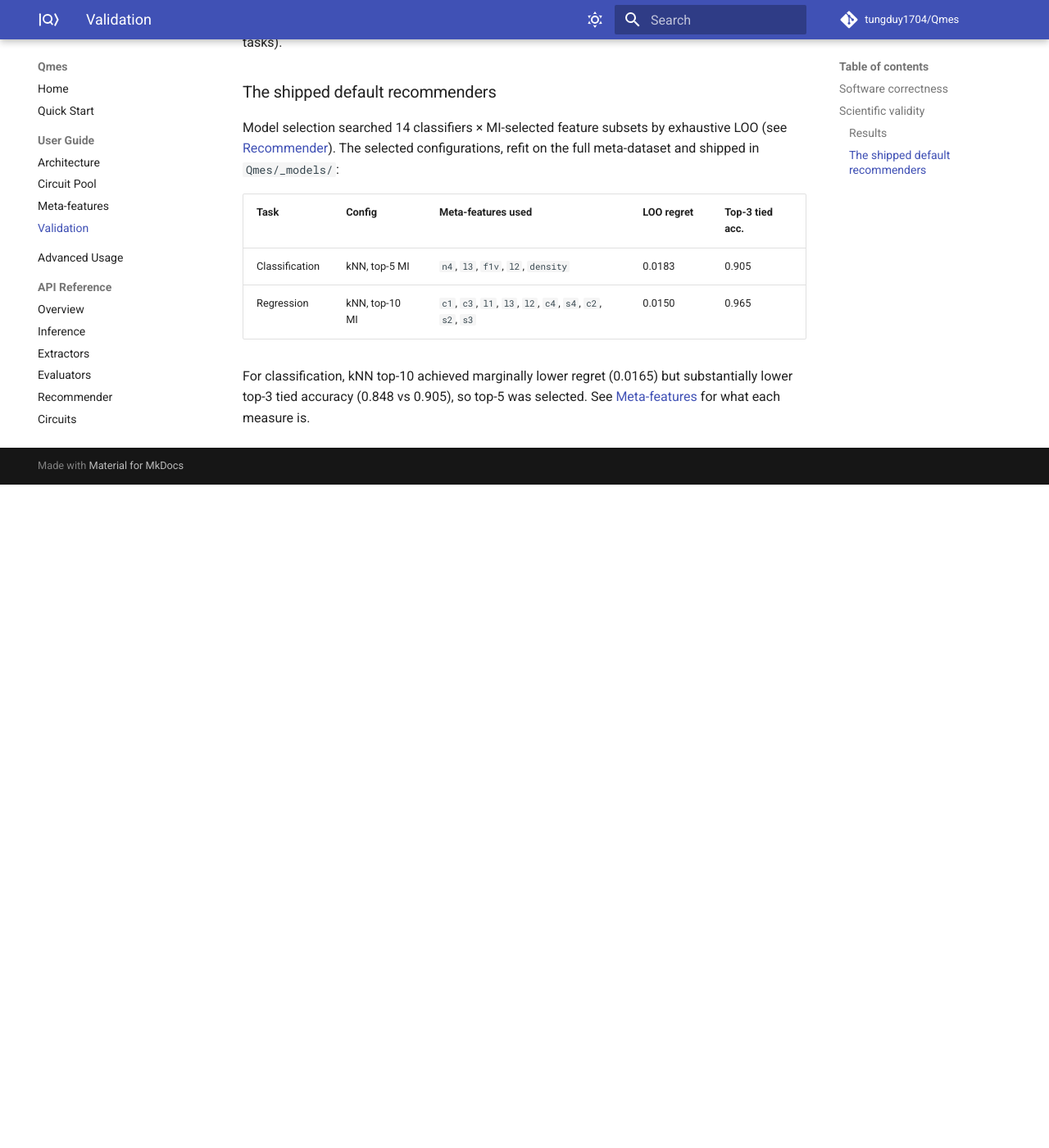
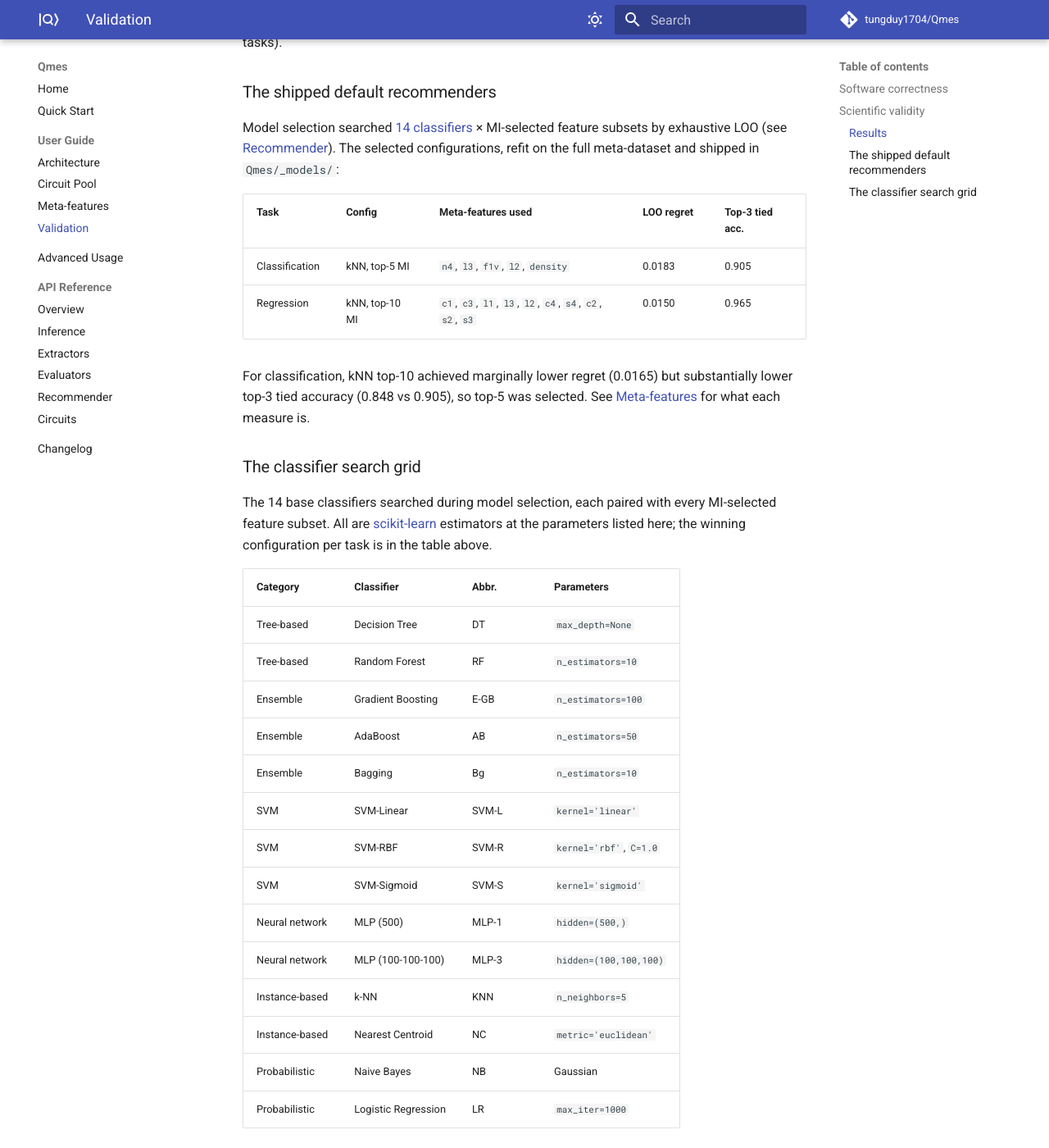
Before and after one commit to tungduy1704/Qmes, an MkDocs documentation site: the page built from docs/validation.md, in a window 1280 px wide and 1400 px high, scrolled down 1680 px. Shown: the whole window at 82% size. Built offline with MkDocs 1.6.1 and Material for MkDocs 9.7.7, drawn with Linux system fonts in a browser that asks for light colours; comment, search, counter and statistics services are not loaded; before the commit the page ends 2271 px from its top, so only the background shows below that.

Commit message:
Add description for 14-classifier search grid

```diff
--- a/docs/validation.md
+++ b/docs/validation.md
@@ -66,10 +66,10 @@ systematic rather than driven by a few favorable datasets
 
 ### The shipped default recommenders
 
-Model selection searched 14 classifiers × MI-selected feature subsets by
-exhaustive LOO (see [Recommender](api/recommender.md)). The selected
-configurations, refit on the full meta-dataset and shipped in
-`Qmes/_models/`:
+Model selection searched [14 classifiers](#the-classifier-search-grid) ×
+MI-selected feature subsets by exhaustive LOO (see
+[Recommender](api/recommender.md)). The selected configurations, refit on
+the full meta-dataset and shipped in `Qmes/_models/`:
 
 | Task | Config | Meta-features used | LOO regret | Top-3 tied acc. |
 |---|---|---|---|---|
@@ -79,3 +79,28 @@ configurations, refit on the full meta-dataset and shipped in
 For classification, kNN top-10 achieved marginally lower regret (0.0165)
 but substantially lower top-3 tied accuracy (0.848 vs 0.905), so top-5 was
 selected. See [Meta-features](meta_features.md) for what each measure is.
+
+### The classifier search grid
+
+The 14 base classifiers searched during model selection, each paired with
+every MI-selected feature subset. All are
+[scikit-learn](https://scikit-learn.org/stable/supervised_learning.html)
+estimators at the parameters listed here; the winning configuration per
+task is in the table above.
+
+| Category | Classifier | Abbr. | Parameters |
+|---|---|---|---|
+| Tree-based | Decision Tree | DT | `max_depth=None` |
+| Tree-based | Random Forest | RF | `n_estimators=10` |
+| Ensemble | Gradient Boosting | E-GB | `n_estimators=100` |
+| Ensemble | AdaBoost | AB | `n_estimators=50` |
+| Ensemble | Bagging | Bg | `n_estimators=10` |
+| SVM | SVM-Linear | SVM-L | `kernel='linear'` |
+| SVM | SVM-RBF | SVM-R | `kernel='rbf'`, `C=1.0` |
+| SVM | SVM-Sigmoid | SVM-S | `kernel='sigmoid'` |
+| Neural network | MLP (500) | MLP-1 | `hidden=(500,)` |
+| Neural network | MLP (100-100-100) | MLP-3 | `hidden=(100,100,100)` |
+| Instance-based | k-NN | KNN | `n_neighbors=5` |
+| Instance-based | Nearest Centroid | NC | `metric='euclidean'` |
+| Probabilistic | Naive Bayes | NB | Gaussian |
+| Probabilistic | Logistic Regression | LR | `max_iter=1000` |
```
